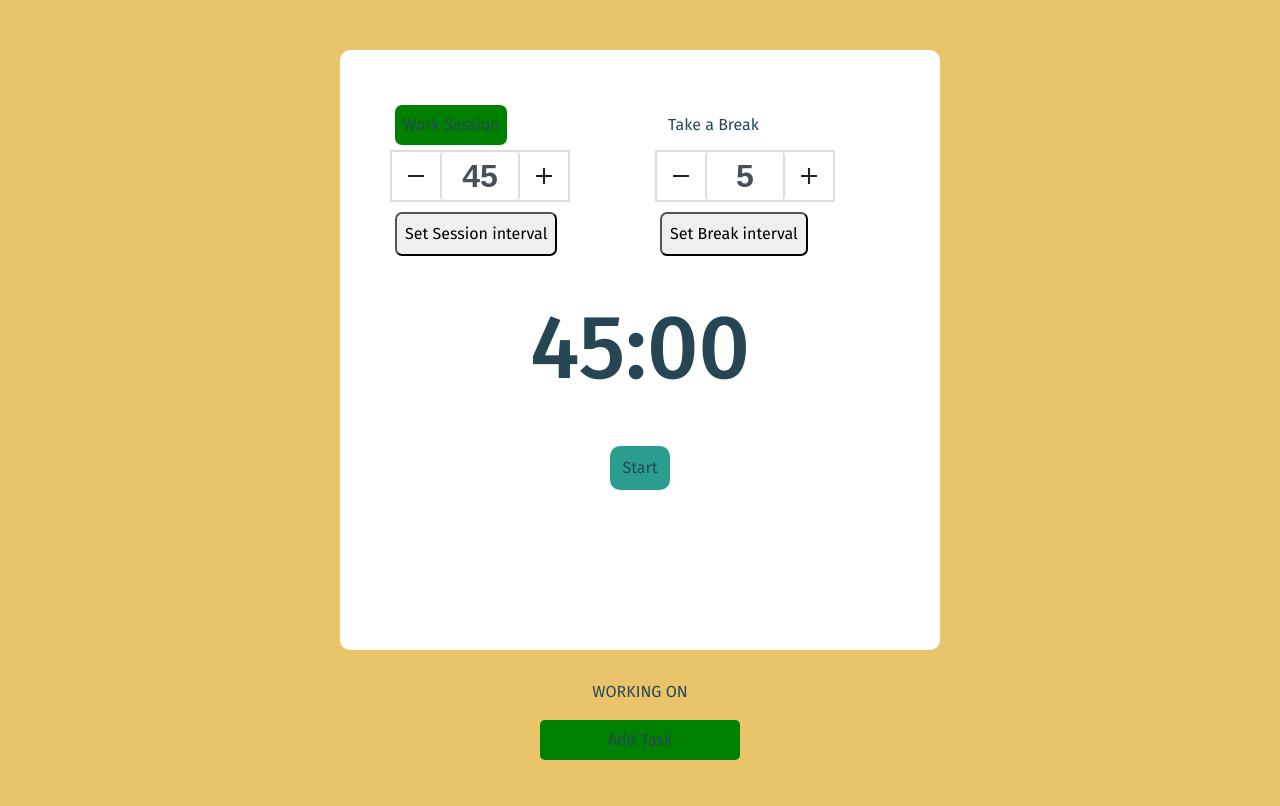
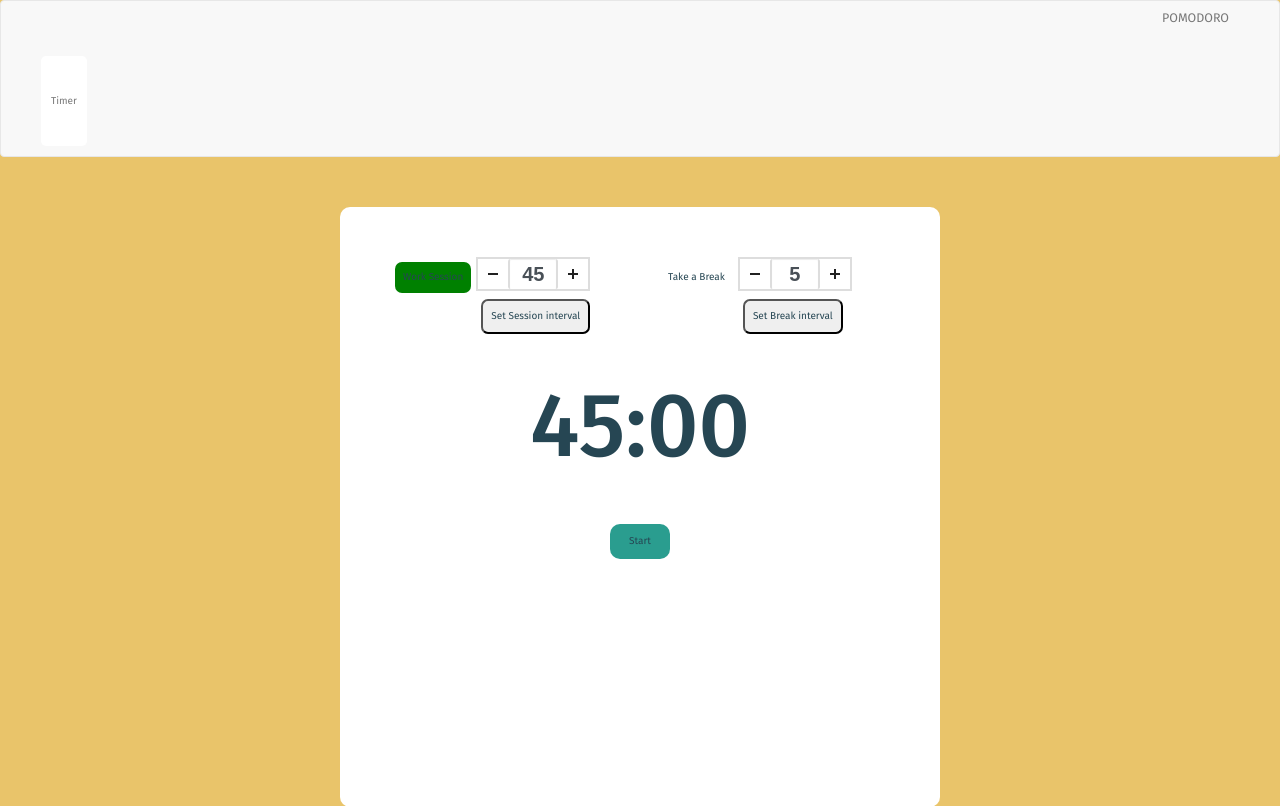
Before and after one commit to ngetichnicholas/Pomodoro-Timer, a Flask app: page /timer in a window 1280 px wide. Shown: the top 806 px of the page. Before the commit the page ends 760 px from the top, so only its background shows below. Run offline with Flask 2, Linux system fonts and the light colour scheme; some libraries are stand-ins or nearby versions.

Commit message:
Add navbar and restructure timer

```diff
--- a/app/templates/base.html
+++ b/app/templates/base.html
@@ -1,18 +1,5 @@
-<!DOCTYPE html>
-<html lang="en">
-<head>
-  <title>Pomodoro Timer</title>
-  <meta charset="utf-8">
-  <meta name="viewport" content="width=device-width, initial-scale=1">
-  <link rel="stylesheet" href="https://stackpath.bootstrapcdn.com/bootstrap/4.3.1/css/bootstrap.min.css" integrity="sha384-ggOyR0iXCbMQv3Xipma34MD+dH/1fQ784/j6cY/iJTQUOhcWr7x9JvoRxT2MZw1T" crossorigin="anonymous">
-  <link rel="stylesheet" href="../static/css/index.css">
-{% block content %}
-
-
+{% extends 'bootstrap/base.html'%}
+<!-- Navbar block  -->
+{% block navbar %}
+    {% include 'navbar.html' %}
 {% endblock %}
-<script src="https://code.jquery.com/jquery-3.3.1.slim.min.js" integrity="sha384-q8i/X+965DzO0rT7abK41JStQIAqVgRVzpbzo5smXKp4YfRvH+8abtTE1Pi6jizo" crossorigin="anonymous"></script>
-<script src="https://stackpath.bootstrapcdn.com/bootstrap/4.3.1/js/bootstrap.min.js" integrity="sha384-JjSmVgyd0p3pXB1rRibZUAYoIIy6OrQ6VrjIEaFf/nJGzIxFDsf4x0xIM+B07jRM" crossorigin="anonymous"></script>
-<script src="../static/js/script.js"></script>
-
-</body>
-</html>
--- /dev/null
+++ b/app/templates/index.html
@@ -0,0 +1 @@
+{% extends 'base.html'%}
--- /dev/null
+++ b/app/templates/navbar.html
@@ -0,0 +1,23 @@
+<nav class="navbar navbar-default">
+  <div class="container-fluid">
+    <!-- Brand and toggle get grouped for better mobile display -->
+    <div class="navbar-header">
+      <button type="button" class="navbar-toggle collapsed" data-toggle="collapse"
+        data-target="#bs-example-navbar-collapse-1" aria-expanded="false">
+        <span class="sr-only">Toggle navigation</span>
+        <span class="icon-bar"></span>
+        <span class="icon-bar"></span>
+        <span class="icon-bar"></span>
+      </button>
+      <a class="navbar-brand" href="/">POMODORO</a>
+    </div>
+    <!-- Collect the nav links, forms, and other content for toggling -->
+    <div class="collapse navbar-collapse" id="bs-example-navbar-collapse-1">
+      <ul class="nav navbar-nav">
+        <li class="nav-item">
+          <a class="nav-link" href="{{url_for('main.timer')}}">Timer</a>
+        </li>
+      </ul>
+    </div>
+  </div>
+</nav>
--- a/app/templates/timer.html
+++ b/app/templates/timer.html
@@ -1,8 +1,18 @@
 {% extends 'base.html' %}
+
+<!-- Styles block -->
+{% block styles%}
+{{ super() }}
+<link rel="stylesheet" href="https://stackpath.bootstrapcdn.com/bootstrap/4.3.1/css/bootstrap.min.css"
+  integrity="sha384-ggOyR0iXCbMQv3Xipma34MD+dH/1fQ784/j6cY/iJTQUOhcWr7x9JvoRxT2MZw1T" crossorigin="anonymous" />
+<link rel="stylesheet" href="../static/css/index.css" />
+{% endblock %}
+
 {% block content %}
+
 <audio id="audio">
-  <source src="../static/audio/alarm.mp3" type="audio/mp3">
-  <source src="../static/audio/bell.mp3" type="audio/mp3">
+  <source src="../static/audio/alarm.mp3" type="audio/mp3" />
+  <source src="../static/audio/bell.mp3" type="audio/mp3" />
 </audio>
 
 <div id="timer">
```
Also changed, not shown: other parts of app/templates/timer.html (+17 -8 lines).
